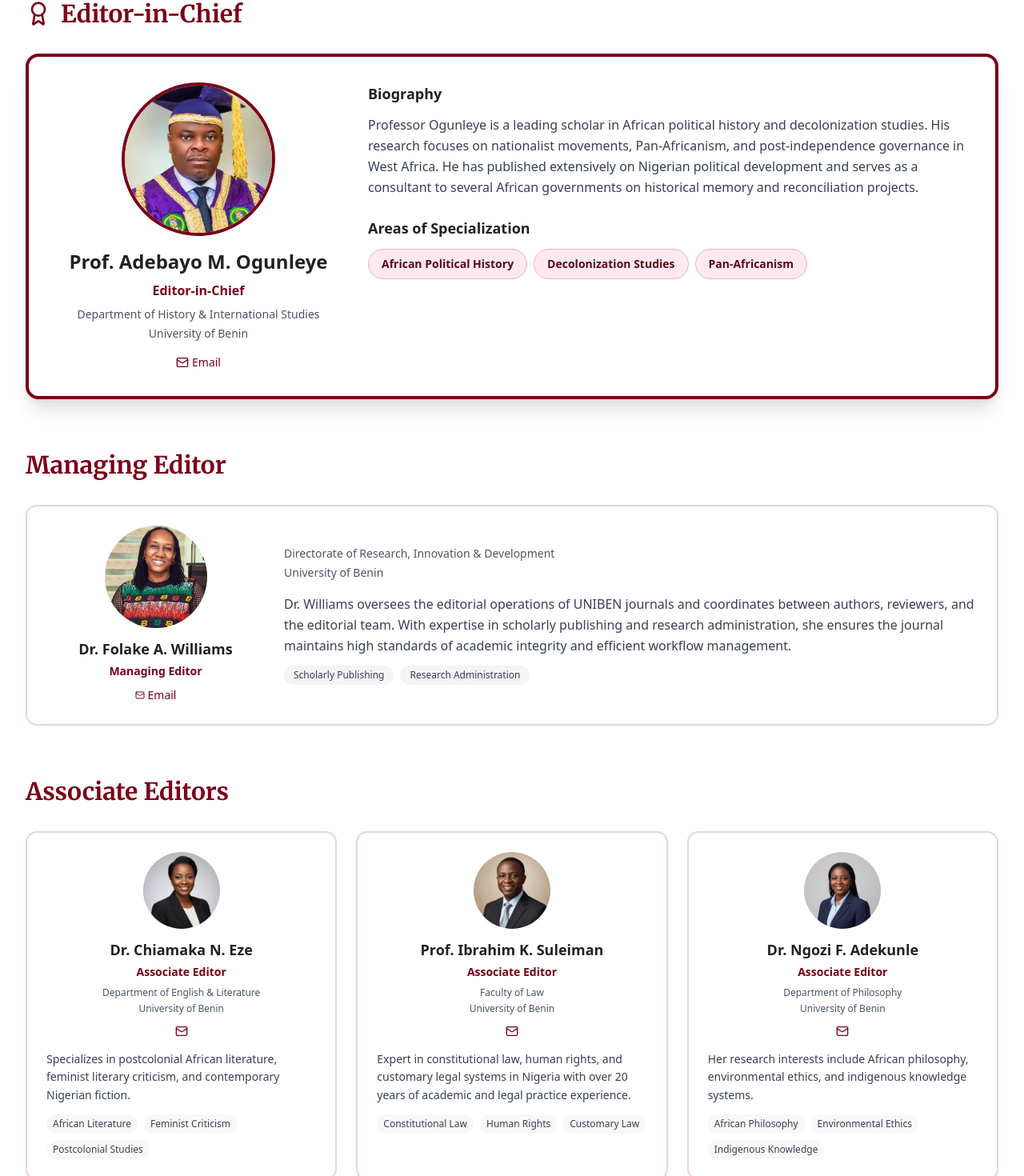
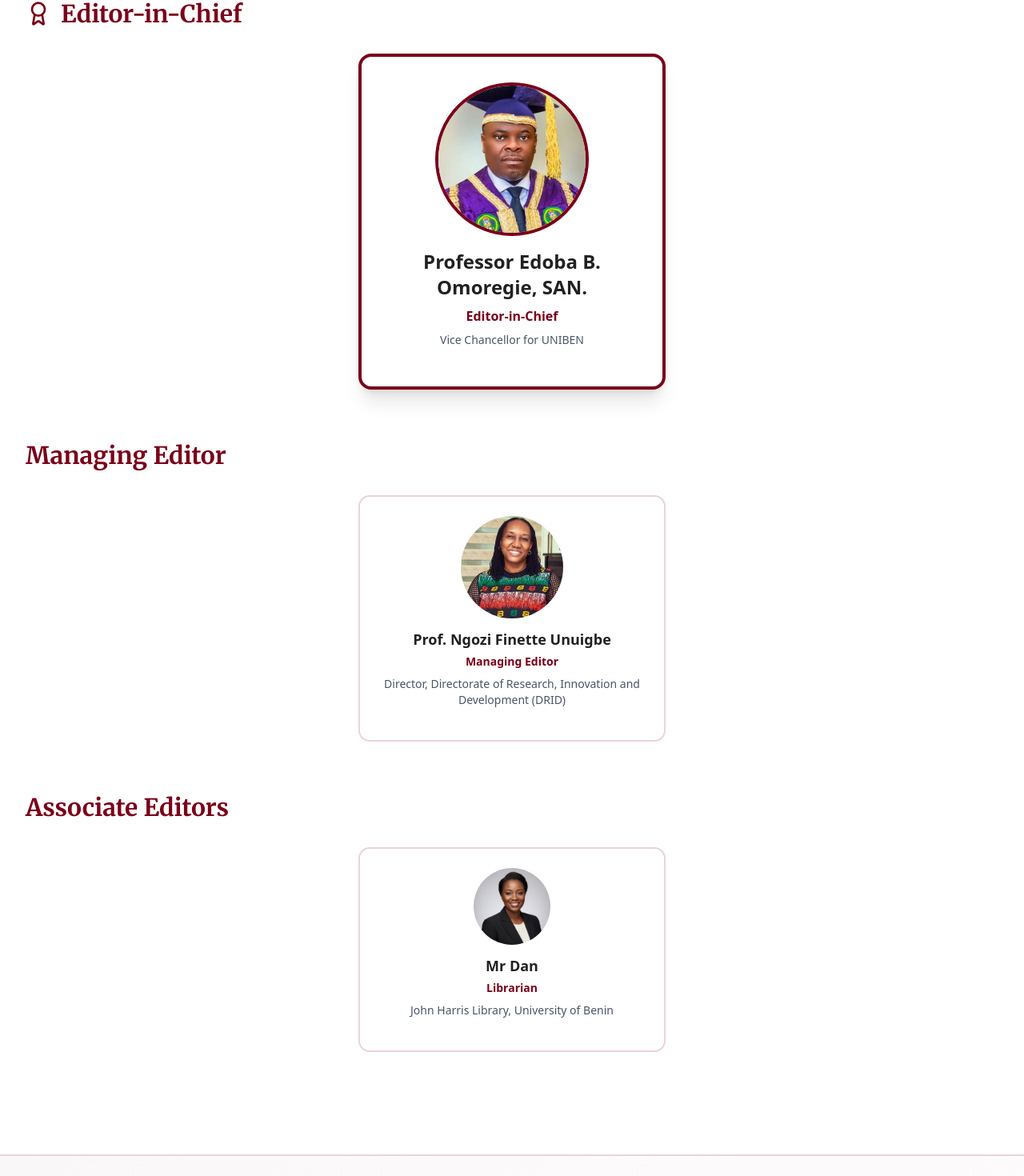
Before and after one commit to unibeninterns/ubjh_client, a Next.js app: page /editorial-board in a window 1280 px wide. Shown: the part 450-1920 px from the top of the page at 80% size. Built offline with nearby package versions, Linux system fonts and the light colour scheme.

Commit message:
Editorial board UI updates

```diff
--- a/src/app/(public)/editorial-board/page.tsx
+++ b/src/app/(public)/editorial-board/page.tsx
@@ -2,95 +2,43 @@
 
 import Image from "next/image";
 import Link from "next/link";
-import {
-  Mail,
-  Award,
-  Users,
-  Globe,
-} from "lucide-react";
+import { Award, Users } from "lucide-react";
 import Footer from "@/components/Footer";
 
 interface EditorProfile {
   name: string;
   role: string;
   affiliation: string;
-  department: string;
-  bio: string;
+  department?: string;
+  bio?: string;
   photo: string;
   orcid?: string;
   email?: string;
-  specialization: string[];
+  specialization?: string[];
 }
 
 export default function EditorialBoardPage() {
-  const editorInChief: EditorProfile = {
-    name: "Prof. Adebayo M. Ogunleye",
+  const editorInChief = {
+    name: "Professor Edoba B. Omoregie, SAN.",
     role: "Editor-in-Chief",
-    affiliation: "University of Benin",
-    department: "Department of History & International Studies",
-    bio: "Professor Ogunleye is a leading scholar in African political history and decolonization studies. His research focuses on nationalist movements, Pan-Africanism, and post-independence governance in West Africa. He has published extensively on Nigerian political development and serves as a consultant to several African governments on historical memory and reconciliation projects.",
+    affiliation: "Vice Chancellor for UNIBEN",
     photo: "/editor-chief.png",
-    email: "adebayo.ogunleye@uniben.edu",
-    specialization: [
-      "African Political History",
-      "Decolonization Studies",
-      "Pan-Africanism",
-    ],
   };
 
-  const managingEditor: EditorProfile = {
-    name: "Dr. Folake A. Williams",
+  const managingEditor = {
+    name: "Prof. Ngozi Finette Unuigbe",
     role: "Managing Editor",
-    affiliation: "University of Benin",
-    department: "Directorate of Research, Innovation & Development",
-    bio: "Dr. Williams oversees the editorial operations of UNIBEN journals and coordinates between authors, reviewers, and the editorial team. With expertise in scholarly publishing and research administration, she ensures the journal maintains high standards of academic integrity and efficient workflow management.",
+    affiliation:
+      "Director, Directorate of Research, Innovation and Development (DRID)",
     photo: "/managing-editor.png",
-    email: "folake.williams@uniben.edu",
-    specialization: ["Scholarly Publishing", "Research Administration"],
   };
 
   const associateEditors: EditorProfile[] = [
     {
-      name: "Dr. Chiamaka N. Eze",
-      role: "Associate Editor",
-      affiliation: "University of Benin",
-      department: "Department of English & Literature",
-      bio: "Specializes in postcolonial African literature, feminist literary criticism, and contemporary Nigerian fiction.",
+      name: "Mr Dan",
+      role: "Librarian",
+      affiliation: "John Harris Library, University of Benin",
       photo: "/editor-2.png",
-      email: "chiamaka.eze@uniben.edu",
-      specialization: [
-        "African Literature",
-        "Feminist Criticism",
-        "Postcolonial Studies",
-      ],
-    },
-    {
-      name: "Prof. Ibrahim K. Suleiman",
-      role: "Associate Editor",
-      affiliation: "University of Benin",
-      department: "Faculty of Law",
-      bio: "Expert in constitutional law, human rights, and customary legal systems in Nigeria with over 20 years of academic and legal practice experience.",
-      photo: "/editor-3.png",
-      email: "ibrahim.suleiman@uniben.edu",
-      specialization: [
-        "Constitutional Law",
-        "Human Rights",
-        "Customary Law",
-      ],
-    },
-    {
-      name: "Dr. Ngozi F. Adekunle",
-      role: "Associate Editor",
-      affiliation: "University of Benin",
-      department: "Department of Philosophy",
-      bio: "Her research interests include African philosophy, environmental ethics, and indigenous knowledge systems.",
-      photo: "/editor-4.png",
-      email: "ngozi.adekunle@uniben.edu",
-      specialization: [
-        "African Philosophy",
-        "Environmental Ethics",
-        "Indigenous Knowledge",
-      ],
     },
   ];
 
@@ -159,9 +107,8 @@ export default function EditorialBoardPage() {
               <Award className="h-8 w-8" />
               Editor-in-Chief
             </h2>
-            <div className="bg-white border-4 border-[#7A0019] rounded-2xl p-8 shadow-xl">
-              <div className="grid md:grid-cols-3 gap-8">
-                <div className="md:col-span-1">
+            <div className="bg-white border-4 border-[#7A0019] rounded-2xl p-8 shadow-xl max-w-sm mx-auto">
+              <div className="text-center">
                 <div className="relative w-48 h-48 mx-auto mb-4">
                   <Image
                     src={editorInChief.photo}
@@ -170,66 +117,15 @@ export default function EditorialBoardPage() {
                     className="rounded-full object-cover border-4 border-[#7A0019]"
                   />
                 </div>
-                  <div className="text-center">
                 <h3 className="text-2xl font-bold text-[#212121] mb-2">
                   {editorInChief.name}
                 </h3>
                 <p className="text-[#7A0019] font-semibold mb-2">
                   {editorInChief.role}
                 </p>
-                    <p className="text-sm text-gray-600 mb-1">
-                      {editorInChief.department}
-                    </p>
                 <p className="text-sm text-gray-600 mb-4">
                   {editorInChief.affiliation}
                 </p>
-                    <div className="flex justify-center gap-3">
-                      {editorInChief.orcid && (
-                        <a
-                          href={`https://orcid.org/${editorInChief.orcid}`}
-                          target="_blank"
-                          rel="noopener noreferrer"
-                          className="inline-flex items-center gap-1 text-[#7A0019] hover:text-[#5A0A1A]"
-                          aria-label="ORCID"
-                        >
-                          <Globe className="h-4 w-4" />
-                          <span className="text-sm font-medium">ORCID</span>
-                        </a>
-                      )}
-                      {editorInChief.email && (
-                        <a
-                          href={`mailto:${editorInChief.email}`}
-                          className="inline-flex items-center gap-1 text-[#7A0019] hover:text-[#5A0A1A]"
-                          aria-label="Email"
-                        >
-                          <Mail className="h-4 w-4" />
-                          <span className="text-sm font-medium">Email</span>
-                        </a>
-                      )}
-                    </div>
-                  </div>
-                </div>
-                <div className="md:col-span-2">
-                  <h4 className="text-lg font-bold text-[#212121] mb-3">
-                    Biography
-                  </h4>
-                  <p className="text-gray-700 leading-relaxed mb-6">
-                    {editorInChief.bio}
-                  </p>
-                  <h4 className="text-lg font-bold text-[#212121] mb-3">
-                    Areas of Specialization
-                  </h4>
-                  <div className="flex flex-wrap gap-2">
-                    {editorInChief.specialization.map((spec, idx) => (
-                      <span
-                        key={idx}
-                        className="px-4 py-2 bg-[#FFE9EE] border border-[#E6B6C2] text-[#5A0A1A] rounded-full text-sm font-semibold"
-                      >
-                        {spec}
-                      </span>
-                    ))}
-                  </div>
-                </div>
               </div>
             </div>
           </div>
@@ -239,8 +135,7 @@ export default function EditorialBoardPage() {
             <h2 className="text-3xl font-bold text-[#7A0019] mb-8 font-serif">
               Managing Editor
             </h2>
-            <div className="bg-white border-2 border-[#EAD3D9] rounded-xl p-6 hover:shadow-xl transition-all">
-              <div className="grid md:grid-cols-4 gap-6 items-center">
+            <div className="bg-white border-2 border-[#EAD3D9] rounded-xl p-6 hover:shadow-xl transition-all max-w-sm mx-auto">
               <div className="text-center">
                 <div className="relative w-32 h-32 mx-auto mb-3">
                   <Image
@@ -256,37 +151,9 @@ export default function EditorialBoardPage() {
                 <p className="text-sm text-[#7A0019] font-semibold mb-2">
                   {managingEditor.role}
                 </p>
-                  {managingEditor.email && (
-                    <a
-                      href={`mailto:${managingEditor.email}`}
-                      className="inline-flex items-center gap-1 text-[#7A0019] hover:text-[#5A0A1A] text-sm"
-                    >
-                      <Mail className="h-3 w-3" />
-                      Email
-                    </a>
-                  )}
-                </div>
-                <div className="md:col-span-3">
-                  <p className="text-sm text-gray-600 mb-1">
-                    {managingEditor.department}
-                  </p>
                 <p className="text-sm text-gray-600 mb-4">
                   {managingEditor.affiliation}
                 </p>
-                  <p className="text-gray-700 leading-relaxed mb-3">
-                    {managingEditor.bio}
-                  </p>
-                  <div className="flex flex-wrap gap-2">
-                    {managingEditor.specialization.map((spec, idx) => (
-                      <span
-                        key={idx}
-                        className="px-3 py-1 bg-gray-100 text-gray-700 rounded-full text-xs font-medium"
-                      >
-                        {spec}
-                      </span>
-                    ))}
-                  </div>
-                </div>
               </div>
             </div>
           </div>
@@ -296,11 +163,11 @@ export default function EditorialBoardPage() {
             <h2 className="text-3xl font-bold text-[#7A0019] mb-8 font-serif">
               Associate Editors
             </h2>
-            <div className="grid md:grid-cols-3 gap-6">
+            <div className="flex justify-center">
               {associateEditors.map((editor, idx) => (
                 <div
                   key={idx}
-                  className="bg-white border-2 border-[#EAD3D9] rounded-xl p-6 hover:shadow-xl hover:border-[#7A0019] transition-all"
+                  className="bg-white border-2 border-[#EAD3D9] rounded-xl p-6 w-full max-w-sm"
                 >
                   <div className="text-center mb-4">
                     <div className="relative w-24 h-24 mx-auto mb-3">
@@ -317,47 +184,9 @@ export default function EditorialBoardPage() {
                     <p className="text-sm text-[#7A0019] font-semibold mb-2">
                       {editor.role}
                     </p>
-                    <p className="text-xs text-gray-600 mb-1">
-                      {editor.department}
-                    </p>
-                    <p className="text-xs text-gray-600 mb-3">
+                    <p className="text-sm text-gray-600 mb-3">
                       {editor.affiliation}
                     </p>
-                    <div className="flex justify-center gap-3">
-                      {editor.orcid && (
-                        <a
-                          href={`https://orcid.org/${editor.orcid}`}
-                          target="_blank"
-                          rel="noopener noreferrer"
-                          className="text-[#7A0019] hover:text-[#5A0A1A]"
-                          aria-label="ORCID"
-                        >
-                          <Globe className="h-4 w-4" />
-                        </a>
-                      )}
-                      {editor.email && (
-                        <a
-                          href={`mailto:${editor.email}`}
-                          className="text-[#7A0019] hover:text-[#5A0A1A]"
-                          aria-label="Email"
-                        >
-                          <Mail className="h-4 w-4" />
-                        </a>
-                      )}
-                    </div>
-                  </div>
-                  <p className="text-sm text-gray-700 leading-relaxed mb-3">
-                    {editor.bio}
-                  </p>
-                  <div className="flex flex-wrap gap-2">
-                    {editor.specialization.map((spec, specIdx) => (
-                      <span
-                        key={specIdx}
-                        className="px-2 py-1 bg-[#FAF7F8] text-gray-700 rounded-full text-xs"
-                      >
-                        {spec}
-                      </span>
-                    ))}
                   </div>
                 </div>
               ))}
@@ -367,7 +196,7 @@ export default function EditorialBoardPage() {
       </section>
 
       {/* Footer */}
-      <Footer/>
+      <Footer />
     </div>
   );
 }
--- a/src/app/page.tsx
+++ b/src/app/page.tsx
@@ -265,7 +265,7 @@ export default function HumanitiesJournalHome() {
         </div>
       </section>
 
-      {/* Editorial Board Preview */}
+      {/* Editorial Leadership */}
       <section className="py-16 bg-[#FAF7F8]">
         <div className="max-w-7xl mx-auto px-4 sm:px-6 lg:px-8">
           <div className="block md:flex items-center justify-between mb-10">
@@ -289,11 +289,60 @@ export default function HumanitiesJournalHome() {
           <div className="grid md:grid-cols-3 gap-8">
             {/* Editor-in-Chief Card */}
             <div className="bg-white rounded-xl p-6 shadow-lg border-2 border-[#7A0019]">
+              <div className="w-20 h-24 bg-gray-200 rounded-full mx-auto mb-4">
+                <Image
+                  src="/editor-chief.png"
+                  alt="Editor in Chief"
+                  width={86}
+                  height={86}
+                  className="rounded-full"
+                />
+              </div>
+              <div className="text-center mt-4">
+                <p className="text-sm text-[#7A0019] font-bold mb-1">
+                  EDITOR-IN-CHIEF
+                </p>
+                <h3 className="text-lg font-bold text-[#212121] mb-1">
+                  Professor Edoba B. Omoregie, SAN.
+                </h3>
+                <p className="text-sm text-gray-600 mb-3">
+                  Vice Chancellor, University of Benin
+                </p>
+              </div>
+            </div>
+
+            {/* Managing Editor */}
+            <div className="bg-white rounded-xl p-6 shadow-md border border-[#EAD3D9] hover:border-[#7A0019] transition-colors">
+              <div className="w-24 h-22 bg-gray-200 rounded-full mx-auto mb-4">
+                <Image
+                  src="/managing-editor.png"
+                  alt="Managing Editor"
+                  width={98}
+                  height={98}
+                  className="rounded-full"
+                />
+              </div>
+              <div className="text-center">
+                <p className="text-sm text-[#7A0019] font-bold mb-1">
+                  MANAGING EDITOR
+                </p>
+                <h3 className="text-lg font-bold text-[#212121] mb-1">
+                  Prof. Ngozi Finette Unuigbe
+                </h3>
+                <p className="text-sm text-gray-600 mb-3">
+                  Director, DRID
+                  <br />
+                  University of Benin
+                </p>
+              </div>
+            </div>
+
+            {/* Librarian */}
+            <div className="bg-white rounded-xl p-6 shadow-md border border-[#EAD3D9] hover:border-[#7A0019] transition-colors">
               <div className="w-24 h-24 bg-gray-200 rounded-full mx-auto mb-4">
-                {/* Placeholder for editor photo */}
                 <Image
-                  src="/editor-1.png"
-                  alt="Editor in Chief"
+                  src="/editor-2.png"
+                  alt="Librarian"
                   width={96}
                   height={96}
                   className="rounded-full"
@@ -301,118 +350,19 @@ export default function HumanitiesJournalHome() {
               </div>
               <div className="text-center">
                 <p className="text-sm text-[#7A0019] font-bold mb-1">
-                  EDITOR-IN-CHIEF
+                  LIBRARIAN
                 </p>
                 <h3 className="text-lg font-bold text-[#212121] mb-1">
-                  Prof. Adebayo M. Ogunleye
+                  Mr Dan
                 </h3>
                 <p className="text-sm text-gray-600 mb-3">
-                  Department of History & International Studies
+                  John Harris Library
                   <br />
                   University of Benin
                 </p>
-                <div className="flex justify-center gap-2">
-                  <a
-                    href="#"
-                    className="text-[#7A0019] hover:text-[#5A0A1A]"
-                    aria-label="ORCID"
-                  >
-                    <ExternalLink className="h-4 w-4" />
-                  </a>
-                  <a
-                    href="#"
-                    className="text-[#7A0019] hover:text-[#5A0A1A]"
-                    aria-label="Email"
-                  >
-                    <Mail className="h-4 w-4" />
-                  </a>
-                </div>
               </div>
             </div>
 
-            {/* Associate Editor 1 */}
-            <div className="bg-white rounded-xl p-6 shadow-md border border-[#EAD3D9] hover:border-[#7A0019] transition-colors">
-              <div className="w-24 h-24 bg-gray-200 rounded-full mx-auto mb-4">
-                <Image
-                  src="/editor-2.png"
-                  alt="Associate Editor"
-                  width={96}
-                  height={96}
-                  className="rounded-full"
-                />
-              </div>
-              <div className="text-center">
-                <p className="text-sm text-[#7A0019] font-bold mb-1">
-                  ASSOCIATE EDITOR
-                </p>
-                <h3 className="text-lg font-bold text-[#212121] mb-1">
-                  Dr. Chiamaka N. Eze
-                </h3>
-                <p className="text-sm text-gray-600 mb-3">
-                  Department of English & Literature
-                  <br />
-                  University of Benin
-                </p>
-                <div className="flex justify-center gap-2">
-                  <a
-                    href="#"
-                    className="text-[#7A0019] hover:text-[#5A0A1A]"
-                    aria-label="ORCID"
-                  >
-                    <ExternalLink className="h-4 w-4" />
-                  </a>
-                  <a
-                    href="#"
-                    className="text-[#7A0019] hover:text-[#5A0A1A]"
-                    aria-label="Email"
-                  >
-                    <Mail className="h-4 w-4" />
-                  </a>
-                </div>
-              </div>
-            </div>
-
-            {/* Associate Editor 2 */}
-            <div className="bg-white rounded-xl p-6 shadow-md border border-[#EAD3D9] hover:border-[#7A0019] transition-colors">
-              <div className="w-24 h-24 bg-gray-200 rounded-full mx-auto mb-4">
-                <Image
-                  src="/editor-3.png"
-                  alt="Associate Editor"
-                  width={96}
-                  height={96}
-                  className="rounded-full"
-                />
-              </div>
-              <div className="text-center">
-                <p className="text-sm text-[#7A0019] font-bold mb-1">
-                  ASSOCIATE EDITOR
-                </p>
-                <h3 className="text-lg font-bold text-[#212121] mb-1">
-                  Prof. Ibrahim K. Suleiman
-                </h3>
-                <p className="text-sm text-gray-600 mb-3">
-                  Faculty of Law
-                  <br />
-                  University of Benin
-                </p>
-                <div className="flex justify-center gap-2">
-                  <a
-                    href="#"
-                    className="text-[#7A0019] hover:text-[#5A0A1A]"
-                    aria-label="ORCID"
-                  >
-                    <ExternalLink className="h-4 w-4" />
-                  </a>
-                  <a
-                    href="#"
-                    className="text-[#7A0019] hover:text-[#5A0A1A]"
-                    aria-label="Email"
-                  >
-                    <Mail className="h-4 w-4" />
-                  </a>
-                </div>
-              </div>
-            </div>
           </div>
         </div>
       </section>
```
Lines whose indentation alone changed are shown as unchanged.
